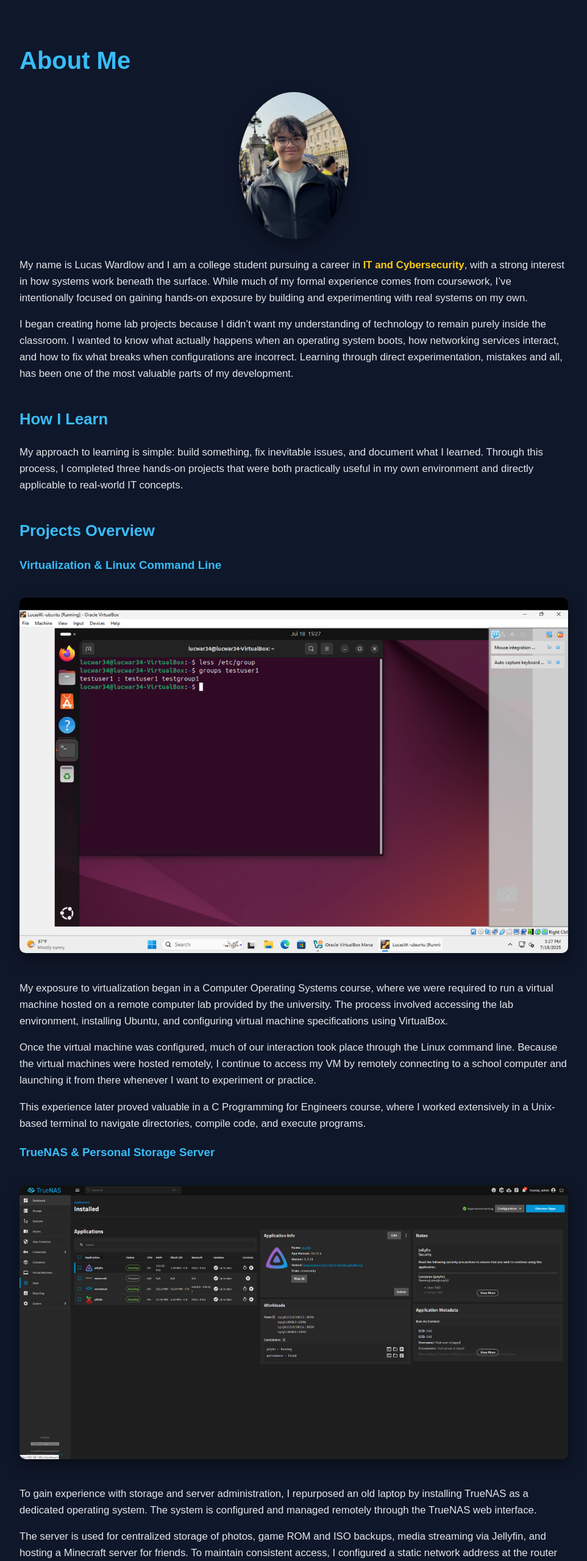
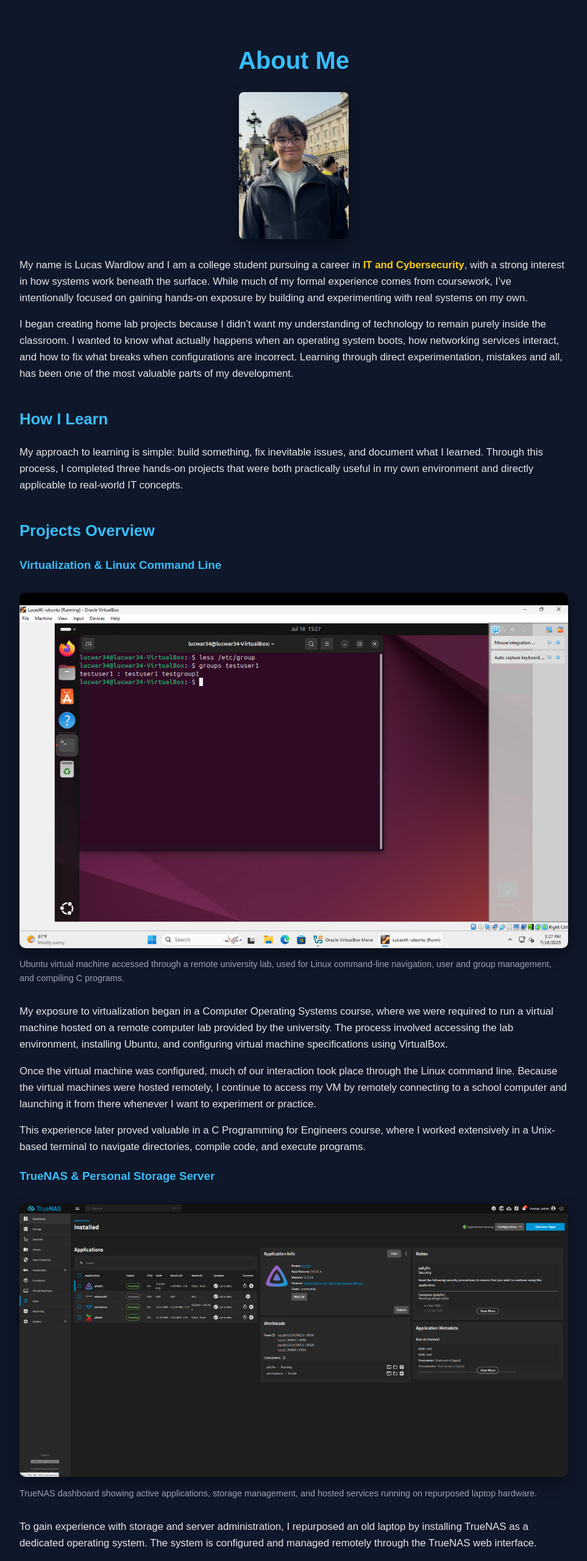
Before and after one commit to lucwar34/lucwar34.github.io, a plain HTML site: page index.html in a window 1280 px wide. Shown: the top 2560 px of the page at 61% size, without its empty margins (158-1121 px from the left). Drawn offline with Linux system fonts and the light colour scheme.

Commit message:
index.html

```diff
--- a/index.html
+++ b/index.html
@@ -28,6 +28,7 @@
         h1 {
             font-size: 2.5em;
             margin-bottom: 10px;
+            text-align: center;
         }
 
         h2 {
@@ -45,19 +46,29 @@
             font-weight: bold;
         }
 
-        img {
+        figure {
+            margin: 30px 0;
+        }
+
+        figure img {
             max-width: 100%;
             height: auto;
             border-radius: 10px;
-            margin: 20px 0;
             box-shadow: 0 10px 25px rgba(0, 0, 0, 0.4);
+        }
+
+        figcaption {
+            font-size: 0.9em;
+            color: #9ca3af;
+            margin-top: 8px;
         }
 
         .profile-pic {
             max-width: 180px;
-            border-radius: 50%;
+            border-radius: 8px; /* rectangular */
             display: block;
             margin: 20px auto 30px auto;
+            box-shadow: 0 10px 25px rgba(0, 0, 0, 0.4);
         }
 
         footer {
@@ -66,6 +77,7 @@
             color: #9ca3af;
             border-top: 1px solid #1e293b;
             padding-top: 20px;
+            text-align: center;
         }
     </style>
 </head>
@@ -105,8 +117,14 @@
 
         <h3>Virtualization & Linux Command Line</h3>
 
+        <figure>
             <img src="images/ubuntu-vm-terminal.png"
                  alt="Ubuntu virtual machine running in a command-line environment">
+            <figcaption>
+                Ubuntu virtual machine accessed through a remote university lab, used for Linux command-line navigation,
+                user and group management, and compiling C programs.
+            </figcaption>
+        </figure>
 
         <p>
             My exposure to virtualization began in a Computer Operating Systems course, where we were required to run a
@@ -127,8 +145,14 @@
 
         <h3>TrueNAS & Personal Storage Server</h3>
 
+        <figure>
             <img src="images/truenas-dashboard.png"
                  alt="TrueNAS web dashboard showing storage and system status">
+            <figcaption>
+                TrueNAS dashboard showing active applications, storage management, and hosted services running on
+                repurposed laptop hardware.
+            </figcaption>
+        </figure>
 
         <p>
             To gain experience with storage and server administration, I repurposed an old laptop by installing TrueNAS
@@ -149,8 +173,13 @@
 
         <h3>Pi-hole & Network-Wide DNS Filtering</h3>
 
+        <figure>
             <img src="images/pihole-dashboard.png"
                  alt="Pi-hole dashboard showing blocked DNS queries">
+            <figcaption>
+                Pi-hole DNS filtering dashboard displaying real-time query statistics and network-wide ad blocking.
+            </figcaption>
+        </figure>
 
         <p>
             To further explore networking concepts, I implemented Pi-hole as a network-wide DNS filtering solution.
@@ -166,7 +195,8 @@
 
         <p>
             Because these systems are actively used in my daily environment, homelabbing has been both practical and
-            fulfilling. It has resulted in tangible tools while significantly deepening my understanding of IT systems.
+            fulfilling. It has resulted in tangible tools while significantly deepening my understanding of operating
+            systems, networking, storage, and system administration.
         </p>
     </section>
 
@@ -174,7 +204,14 @@
 
     <p>
         I am currently seeking an <span class="highlight">entry-level IT or cybersecurity internship</span> where I can
-        continue to build hands-on experience and learn from professionals in the field.
+        continue to build hands-on experience, learn from professionals in the field, and contribute meaningfully to a team.
+        I am especially interested in roles involving systems administration, networking, security operations, or
+        infrastructure support.
+    </p>
+
+    <p>
+        This website serves as a living record of my projects, learning process, and technical growth.
+        Everything documented here reflects real systems I have built, configured, and fixed.
     </p>
 
     <footer>
```
Lines whose indentation alone changed are shown as unchanged.
